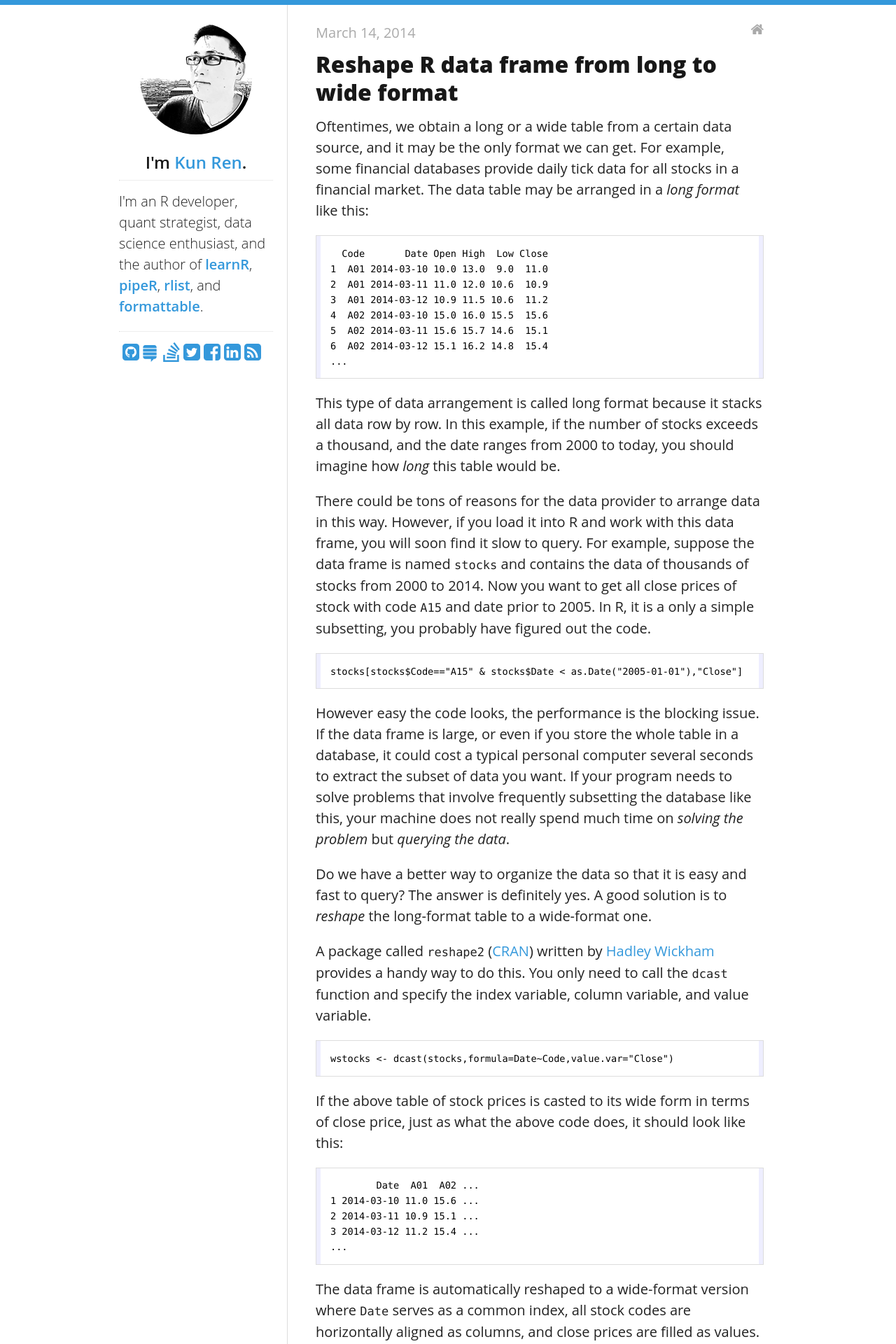
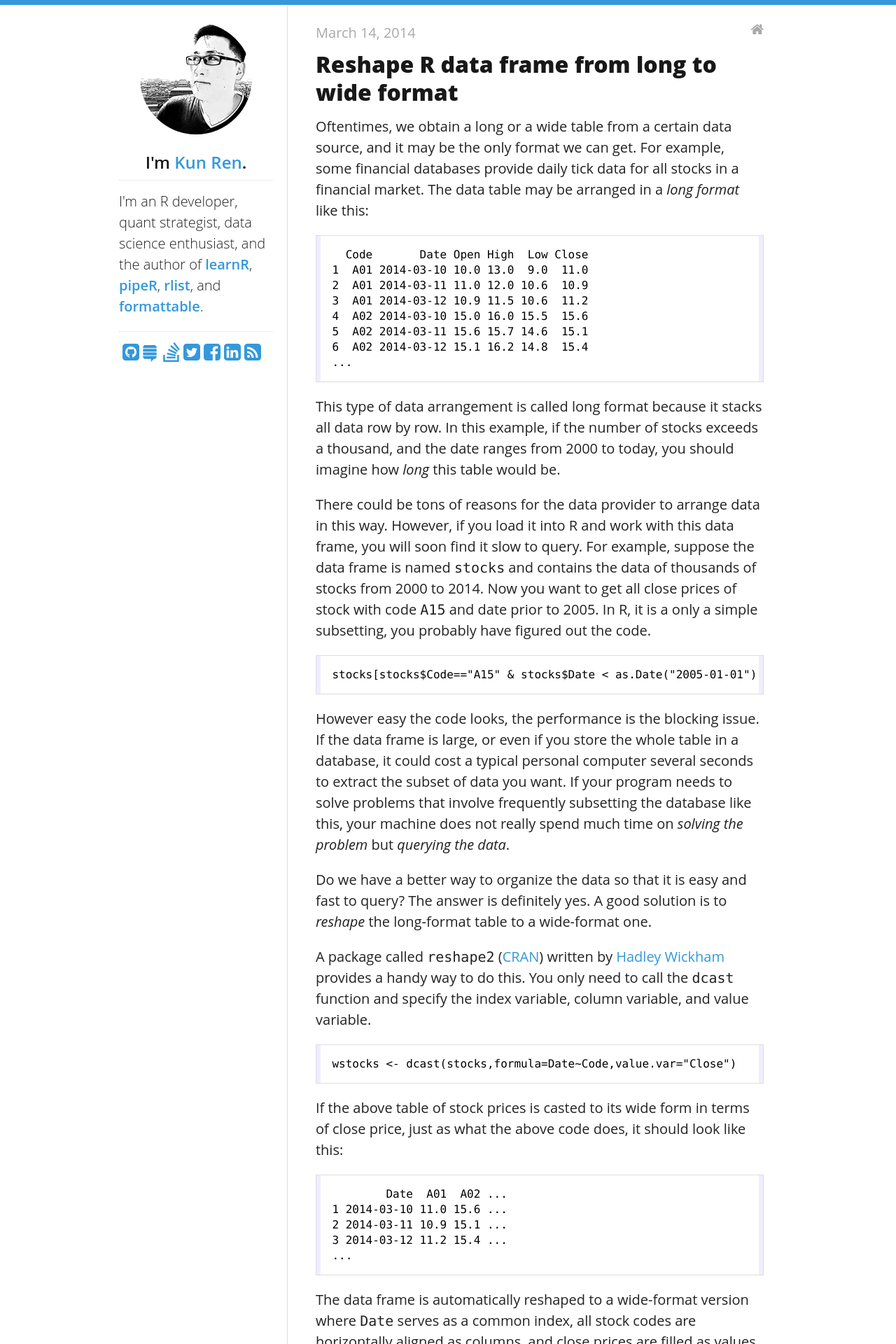
Before and after one commit to harryprince/renkun-ken.github.io, a Jekyll site: the page built from _posts/2014-03-14-reshape-r-data-frame-from-long-to-wide-format.md, in a window 1280 px wide. Shown: the top 1920 px of the page at 70% size. Built offline with Jekyll 4.4.1, drawn with Linux system fonts in a browser that asks for light colours; nearby versions of some CDN libraries; Markdown is read by kramdown in place of the engine named in the settings; comment, search, counter and statistics services are not loaded; some of the changed text lies outside the part shown.

Commit message:
update disclaimer and footer styles

```diff
--- a/_includes/css/screen.css
+++ b/_includes/css/screen.css
@@ -136,7 +136,7 @@
 }
 
 #post code {
-  font-size: 85%;
+  font-size: 100%;
 }
 
 #post pre code {
@@ -230,12 +230,12 @@
 
 .disclaimer p {
   margin-top: 5px;
-  font-size: 11px;
+  font-size: 95%;
   text-align: center;
 }
 
 .footnotes {
-  font-size: 14px;
+  font-size: 100%;
   font-style: italic;
 }
 
--- a/_includes/footer.html
+++ b/_includes/footer.html
@@ -2,7 +2,7 @@
   {% if site.theme.show_disclaimer %}
   <p>
     {% if site.theme.author.gplus %}
-    All articles are written and published by {{ site.theme.name }} with online authorship powered by <a href="https://plus.google.com/{{ site.theme.author.gplus }}?rel=author">Google</a>.
+    All articles are authored and published by {{ site.theme.name }}.
     {% endif %}
     The contents on this site are licensed under a <a rel="license" href="http://creativecommons.org/licenses/by-nc/4.0/deed.en_US">Creative Commons Attribution-NonCommercial 4.0 International License</a>.
   </p>
```
